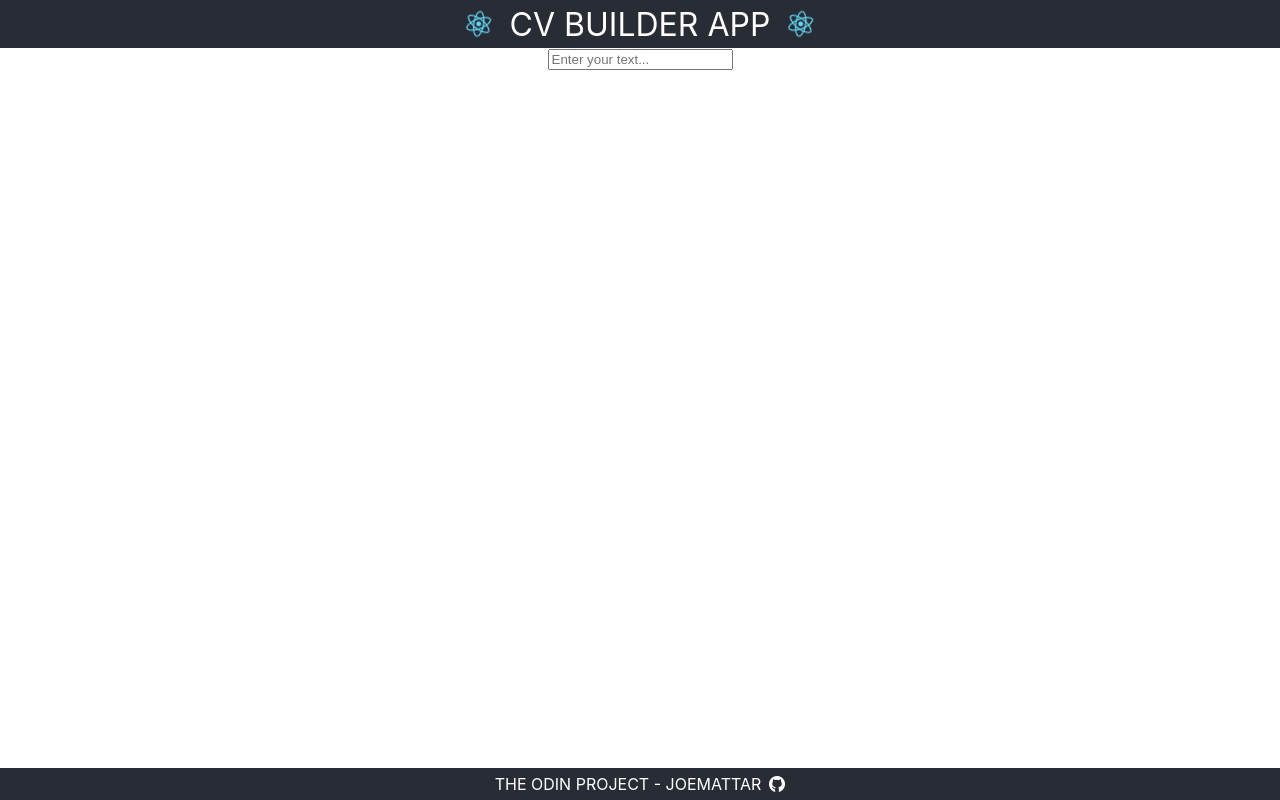
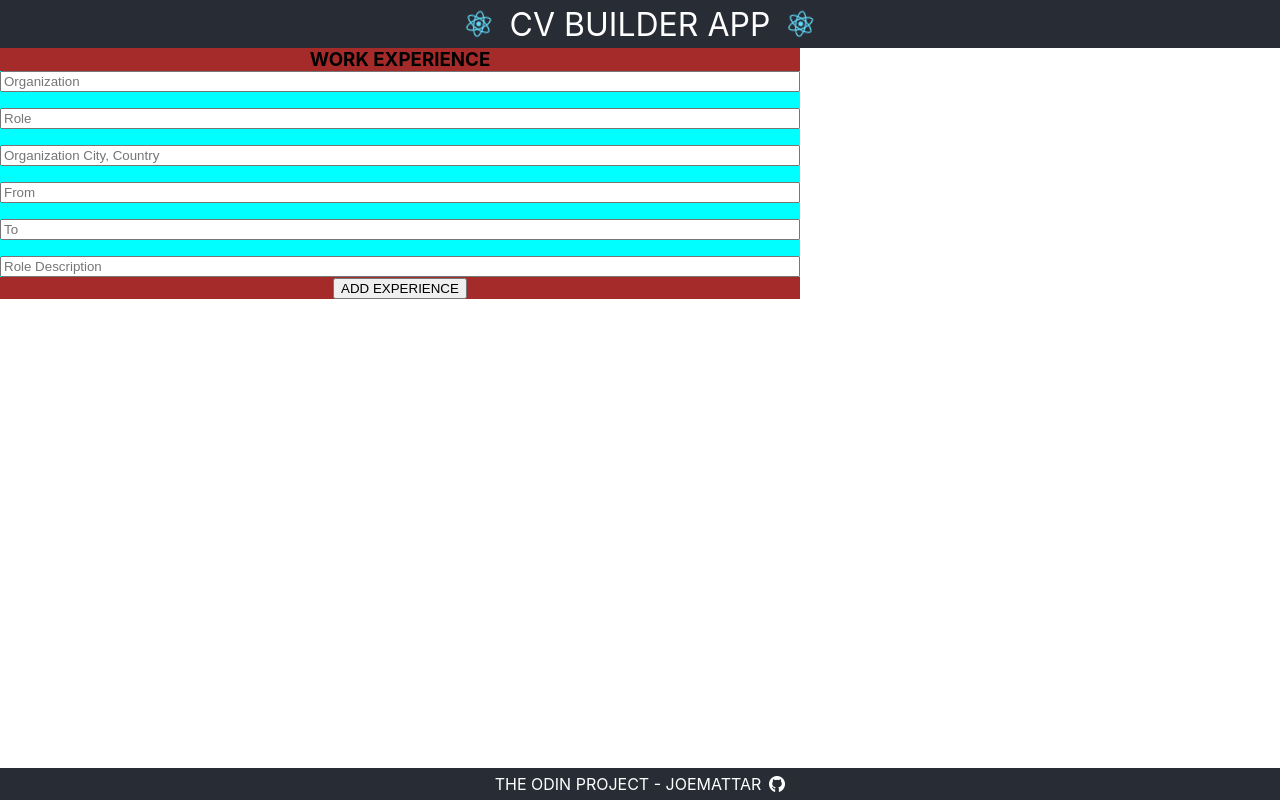
Before and after one commit to joemattar/cv-builder, a React (Create React App) app: page / in a window 1280 px wide. Built offline with nearby package versions, Linux system fonts and the light colour scheme; the HTML template or start-up script is replaced by a standard one.

Commit message:
Create ExperienceSection & ExperienceItem components

```diff
--- a/src/App.css
+++ b/src/App.css
@@ -5,3 +5,15 @@
   display: grid;
   grid-template-rows: 3rem 1fr 2rem;
 }
+
+.App-container {
+
+}
+
+.App-container .inputs {
+  width: Min(90vw, 800px);
+}
+
+.App-container .output {
+
+}
--- a/src/App.js
+++ b/src/App.js
@@ -1,6 +1,6 @@
 import "./App.css";
 import Header from "./components/Header/Header.js";
-import InputText from "./components/InputText/InputText";
+import ExperienceSection from "./components/ExperienceSection/ExperienceSection";
 import Footer from "./components/Footer/Footer.js";
 
 function App() {
@@ -8,7 +8,10 @@ function App() {
     <div className="App">
       <Header />
       <div className="App-container">
-        <InputText placeholder="Enter your text..." />
+        <div className="inputs">
+          <ExperienceSection />
+        </div>
+        <div className="output"></div>
       </div>
 
       <Footer />
--- /dev/null
+++ b/src/components/ExperienceItem/ExperienceItem.css
@@ -0,0 +1,12 @@
+.experience-item {
+  background-color: aqua;
+
+  display: flex;
+  flex-direction: column;
+  gap: 1rem;
+
+}
+
+h3 {
+  margin: 0;
+}
--- /dev/null
+++ b/src/components/ExperienceItem/ExperienceItem.js
@@ -0,0 +1,20 @@
+import React from "react";
+import "./ExperienceItem.css";
+import InputText from "../InputText/InputText.js";
+
+class ExperienceItem extends React.Component {
+  render() {
+    return (
+      <div className="experience-item">
+        <InputText name="organization" placeholder="Organization" />
+        <InputText name="role" placeholder="Role" />
+        <InputText name="location" placeholder="Organization City, Country" />
+        <InputText name="fromTime" placeholder="From" />
+        <InputText name="toTime" placeholder="To" />
+        <InputText name="description" placeholder="Role Description" />
+      </div>
+    );
+  }
+}
+
+export default ExperienceItem;
--- /dev/null
+++ b/src/components/ExperienceSection/ExperienceSection.css
@@ -0,0 +1,3 @@
+.experience-section {
+  background-color: brown;
+}
--- /dev/null
+++ b/src/components/ExperienceSection/ExperienceSection.js
@@ -0,0 +1,27 @@
+import React from "react";
+import "./ExperienceSection.css";
+import ExperienceItem from "../ExperienceItem/ExperienceItem.js";
+
+class ExperienceSection extends React.Component {
+  constructor(props) {
+    super(props);
+
+    this.handleSubmit = this.handleSubmit.bind(this);
+  }
+
+  handleSubmit(event) {
+    event.preventDefault();
+  }
+
+  render() {
+    return (
+      <form className="experience-section" onSubmit={this.handleSubmit}>
+        <h3>WORK EXPERIENCE</h3>
+        <ExperienceItem />
+        <button>ADD EXPERIENCE</button>
+      </form>
+    );
+  }
+}
+
+export default ExperienceSection;
--- a/src/components/InputText/InputText.js
+++ b/src/components/InputText/InputText.js
@@ -22,7 +22,6 @@ class InputText extends React.Component {
     return (
       <input
         type="text"
-        id={this.props.id}
         name={this.props.name}
         placeholder={this.props.placeholder}
         value={this.state.value}
```
